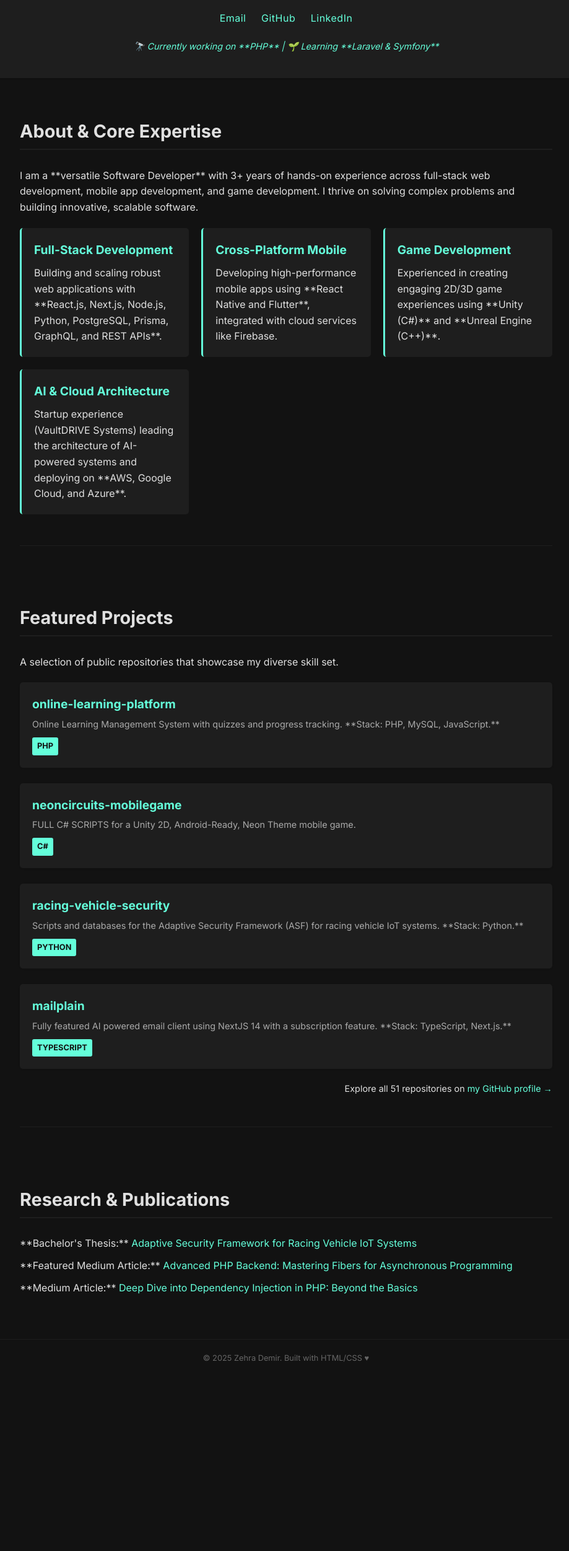
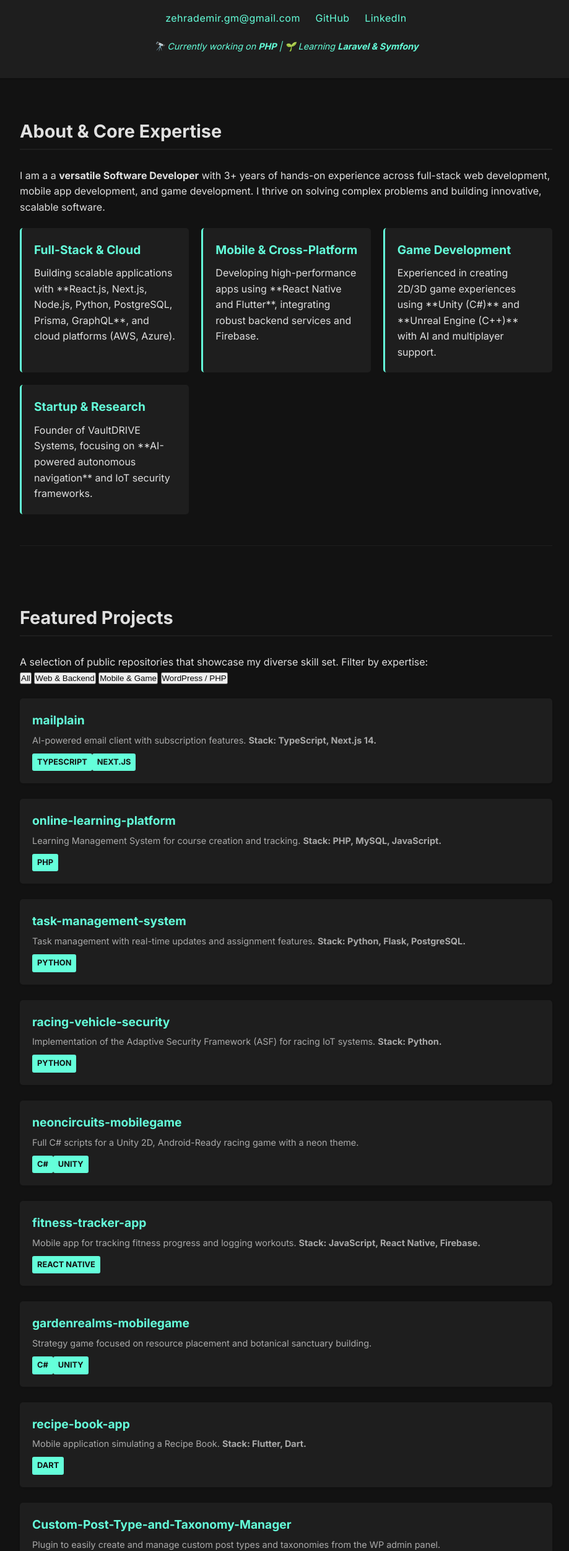
Before and after one commit to zdemirgithub/zdemirgithub.github.io, a plain HTML site: page index.html in a window 1280 px wide. Shown: the part 140-2643 px from the top of the page at 62% size, without its empty margins (178-1097 px from the left). Before the commit the page ends 2413 px from the top, so only its background shows below. Drawn offline with Linux system fonts and the light colour scheme.

Commit message:
Update index.html

```diff
--- a/index.html
+++ b/index.html
@@ -14,11 +14,11 @@
             <h1 class="name">Zehra Demir</h1>
             <p class="tagline">Software Developer | Entrepreneur | Researcher</p>
             <div class="contact-links">
-                <a href="mailto:zehrademir.gm@gmail.com">Email</a>
+                <a href="mailto:zehrademir.gm@gmail.com">zehrademir.gm@gmail.com</a>
                 <a href="https://github.com/zdemirgithub" target="_blank">GitHub</a>
                 <a href="https://www.linkedin.com/in/zehra-demir-74b307308" target="_blank">LinkedIn</a>
             </div>
-            <p class="status">🔭 Currently working on **PHP** | 🌱 Learning **Laravel & Symfony**</p>
+            <p class="status">🔭 Currently working on <strong>PHP</strong> | 🌱 Learning <strong>Laravel & Symfony</strong></p>
         </div>
     </header>
 
@@ -26,24 +26,24 @@
 
         <section id="about">
             <h2>About & Core Expertise</h2>
-            <p>I am a **versatile Software Developer** with 3+ years of hands-on experience across full-stack web development, mobile app development, and game development. I thrive on solving complex problems and building innovative, scalable software.</p>
+            <p>I am a a <strong>versatile Software Developer</strong> with 3+ years of hands-on experience across full-stack web development, mobile app development, and game development. I thrive on solving complex problems and building innovative, scalable software.</p>
 
             <div class="skills-grid">
                 <div>
-                    <h3>Full-Stack Development</h3>
-                    <p>Building and scaling robust web applications with **React.js, Next.js, Node.js, Python, PostgreSQL, Prisma, GraphQL, and REST APIs**.</p>
+                    <h3>Full-Stack & Cloud</h3>
+                    <p>Building scalable applications with **React.js, Next.js, Node.js, Python, PostgreSQL, Prisma, GraphQL**, and cloud platforms (AWS, Azure).</p>
                 </div>
                 <div>
-                    <h3>Cross-Platform Mobile</h3>
-                    <p>Developing high-performance mobile apps using **React Native and Flutter**, integrated with cloud services like Firebase.</p>
+                    <h3>Mobile & Cross-Platform</h3>
+                    <p>Developing high-performance apps using **React Native and Flutter**, integrating robust backend services and Firebase.</p>
                 </div>
                 <div>
                     <h3>Game Development</h3>
-                    <p>Experienced in creating engaging 2D/3D game experiences using **Unity (C#)** and **Unreal Engine (C++)**.</p>
+                    <p>Experienced in creating 2D/3D game experiences using **Unity (C#)** and **Unreal Engine (C++)** with AI and multiplayer support.</p>
                 </div>
                 <div>
-                    <h3>AI & Cloud Architecture</h3>
-                    <p>Startup experience (VaultDRIVE Systems) leading the architecture of AI-powered systems and deploying on **AWS, Google Cloud, and Azure**.</p>
+                    <h3>Startup & Research</h3>
+                    <p>Founder of VaultDRIVE Systems, focusing on **AI-powered autonomous navigation** and IoT security frameworks.</p>
                 </div>
             </div>
         </section>
@@ -52,34 +52,74 @@
 
         <section id="projects">
             <h2>Featured Projects</h2>
-            <p>A selection of public repositories that showcase my diverse skill set.</p>
+            <p>A selection of public repositories that showcase my diverse skill set. Filter by expertise:</p>
+
+            <div class="filter-buttons">
+                <button class="filter-btn active" data-category="all">All</button>
+                <button class="filter-btn" data-category="web">Web & Backend</button>
+                <button class="filter-btn" data-category="mobile">Mobile & Game</button>
+                <button class="filter-btn" data-category="wordpress">WordPress / PHP</button>
+            </div>
 
             <div class="project-list">
 
-                <div class="project-card">
+                <div class="project-card web">
+                    <h3><a href="https://github.com/zdemirgithub/mailplain" target="_blank">mailplain</a></h3>
+                    <p>AI-powered email client with subscription features. <strong>Stack: TypeScript, Next.js 14.</strong></p>
+                    <span class="language">TypeScript</span><span class="language">Next.js</span>
+                </div>
+                <div class="project-card web">
                     <h3><a href="https://github.com/zdemirgithub/online-learning-platform" target="_blank">online-learning-platform</a></h3>
-                    <p>Online Learning Management System with quizzes and progress tracking. **Stack: PHP, MySQL, JavaScript.**</p>
+                    <p>Learning Management System for course creation and tracking. <strong>Stack: PHP, MySQL, JavaScript.</strong></p>
                     <span class="language">PHP</span>
                 </div>
-
-                <div class="project-card">
-                    <h3><a href="https://github.com/zdemirgithub/neoncircuits-mobilegame" target="_blank">neoncircuits-mobilegame</a></h3>
-                    <p>FULL C# SCRIPTS for a Unity 2D, Android-Ready, Neon Theme mobile game.</p>
-                    <span class="language">C#</span>
+                <div class="project-card web">
+                    <h3><a href="https://github.com/zdemirgithub/task-management-system" target="_blank">task-management-system</a></h3>
+                    <p>Task management with real-time updates and assignment features. <strong>Stack: Python, Flask, PostgreSQL.</strong></p>
+                    <span class="language">Python</span>
                 </div>
-
-                <div class="project-card">
+                <div class="project-card web">
                     <h3><a href="https://github.com/zdemirgithub/racing-vehicle-security" target="_blank">racing-vehicle-security</a></h3>
-                    <p>Scripts and databases for the Adaptive Security Framework (ASF) for racing vehicle IoT systems. **Stack: Python.**</p>
+                    <p>Implementation of the Adaptive Security Framework (ASF) for racing IoT systems. <strong>Stack: Python.</strong></p>
                     <span class="language">Python</span>
                 </div>
 
-                <div class="project-card">
-                    <h3><a href="https://github.com/zdemirgithub/mailplain" target="_blank">mailplain</a></h3>
-                    <p>Fully featured AI powered email client using NextJS 14 with a subscription feature. **Stack: TypeScript, Next.js.**</p>
-                    <span class="language">TypeScript</span>
+                <div class="project-card mobile">
+                    <h3><a href="https://github.com/zdemirgithub/neoncircuits-mobilegame" target="_blank">neoncircuits-mobilegame</a></h3>
+                    <p>Full C# scripts for a Unity 2D, Android-Ready racing game with a neon theme.</p>
+                    <span class="language">C#</span><span class="language">Unity</span>
+                </div>
+                <div class="project-card mobile">
+                    <h3><a href="https://github.com/zdemirgithub/fitness-tracker-app" target="_blank">fitness-tracker-app</a></h3>
+                    <p>Mobile app for tracking fitness progress and logging workouts. <strong>Stack: JavaScript, React Native, Firebase.</strong></p>
+                    <span class="language">React Native</span>
+                </div>
+                <div class="project-card mobile">
+                    <h3><a href="https://github.com/zdemirgithub/gardenrealms-mobilegame" target="_blank">gardenrealms-mobilegame</a></h3>
+                    <p>Strategy game focused on resource placement and botanical sanctuary building.</p>
+                    <span class="language">C#</span><span class="language">Unity</span>
+                </div>
+                <div class="project-card mobile">
+                    <h3><a href="https://github.com/zdemirgithub/recipe-book-app" target="_blank">recipe-book-app</a></h3>
+                    <p>Mobile application simulating a Recipe Book. <strong>Stack: Flutter, Dart.</strong></p>
+                    <span class="language">Dart</span>
                 </div>
 
+                <div class="project-card wordpress">
+                    <h3><a href="https://github.com/zdemirgithub/Custom-Post-Type-and-Taxonomy-Manager" target="_blank">Custom-Post-Type-and-Taxonomy-Manager</a></h3>
+                    <p>Plugin to easily create and manage custom post types and taxonomies from the WP admin panel.</p>
+                    <span class="language">PHP</span><span class="language">WordPress</span>
+                </div>
+                <div class="project-card wordpress">
+                    <h3><a href="https://github.com/zdemirgithub/-Advanced-Custom-Fields-Integration" target="_blank">Advanced-Custom-Fields-Integration</a></h3>
+                    <p>Plugin integrating ACF into themes and providing custom field templates.</p>
+                    <span class="language">PHP</span><span class="language">WordPress</span>
+                </div>
+                <div class="project-card wordpress">
+                    <h3><a href="https://github.com/zdemirgithub/shortcodes-manager" target="_blank">shortcodes-manager</a></h3>
+                    <p>Plugin to create and manage custom shortcodes for dynamic content display.</p>
+                    <span class="language">PHP</span><span class="language">WordPress</span>
+                </div>
             </div>
             <p class="archive-link">Explore all 51 repositories on <a href="https://github.com/zdemirgithub" target="_blank">my GitHub profile &rarr;</a></p>
         </section>
@@ -89,14 +129,26 @@
         <section id="publications">
             <h2>Research & Publications</h2>
             <div class="publication-list">
+                <h3>Thesis & Key Research</h3>
                 <p>
                     **Bachelor's Thesis:** <a href="https://www.researchgate.net/publication/387312665_Adaptive_Security_Framework_for_Racing_Vehicle_IoT_Systems" target="_blank">Adaptive Security Framework for Racing Vehicle IoT Systems</a>
                 </p>
+
+                <h3>Medium Articles</h3>
                 <p>
-                    **Featured Medium Article:** <a href="https://medium.com/@zehrademir.gm/advanced-php-backend-mastering-fibers-for-asynchronous-programming-c318be886fc0" target="_blank">Advanced PHP Backend: Mastering Fibers for Asynchronous Programming</a>
+                    <a href="https://medium.com/@zehrademir.gm/advanced-php-backend-mastering-fibers-for-asynchronous-programming-c318be886fc0" target="_blank">Advanced PHP Backend: Mastering Fibers for Asynchronous Programming</a> (Aug 16)
                 </p>
                 <p>
-                    **Medium Article:** <a href="https://medium.com/@zehrademir.gm/deep-dive-into-dependency-injection-in-php-beyond-the-basics-ec68a356079c" target="_blank">Deep Dive into Dependency Injection in PHP: Beyond the Basics</a>
+                    <a href="https://medium.com/@zehrademir.gm/deep-dive-into-dependency-injection-in-php-beyond-the-basics-ec68a356079c" target="_blank">Deep Dive into Dependency Injection in PHP: Beyond the Basics</a> (Jun 8)
+                </p>
+                <p>
+                    <a href="https://medium.com/@zehrademir.gm/data-science-in-the-age-of-automation-267946274431" target="_blank">Data Science in the Age of Automation</a> (Dec 25, 2024)
+                </p>
+                <p>
+                    <a href="https://medium.com/@zehrademir.gm/the-role-of-ai-in-software-engineering-6b19e917d096" target="_blank">The Role of AI in Software Engineering</a> (Dec 23, 2024)
+                </p>
+                <p>
+                    <a href="https://medium.com/@zehrademir.gm/exploring-the-future-of-distributed-systems-13c274b12c62" target="_blank">Exploring the Future of Distributed Systems</a> (Dec 23, 2024)
                 </p>
             </div>
         </section>
@@ -109,5 +161,31 @@
         </div>
     </footer>
 
+    <script>
+        document.addEventListener('DOMContentLoaded', () => {
+            const filterButtons = document.querySelectorAll('.filter-btn');
+            const projectCards = document.querySelectorAll('.project-card');
+
+            filterButtons.forEach(button => {
+                button.addEventListener('click', () => {
+                    // Remove active state from all buttons
+                    filterButtons.forEach(btn => btn.classList.remove('active'));
+                    // Set active state on clicked button
+                    button.classList.add('active');
+
+                    const category = button.dataset.category;
+
+                    projectCards.forEach(card => {
+                        if (category === 'all' || card.classList.contains(category)) {
+                            card.style.display = 'block';
+                        } else {
+                            card.style.display = 'none';
+                        }
+                    });
+                });
+            });
+        });
+    </script>
+
 </body>
 </html>
```
